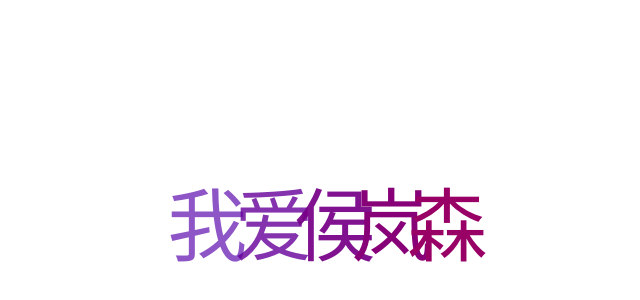
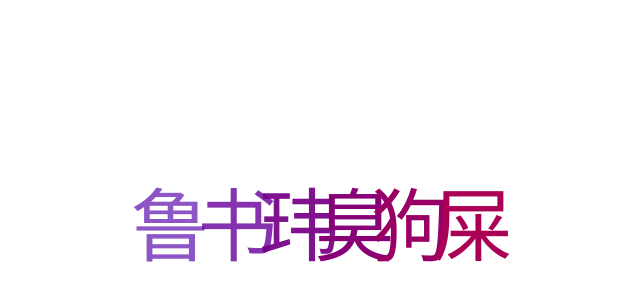
Before and after one commit to jiuyouhell/-, a plain HTML site: page index.html in a window 1280 px wide. Shown: the part 180-480 px from the top of the page, without its empty margins (322-962 px from the left). Drawn offline with Linux system fonts and the light colour scheme.

Commit message:
Update index.html

```diff
--- a/index.html
+++ b/index.html
@@ -89,11 +89,12 @@
 </style>
 <body>
     <ul>
-        <li>我</li>
-        <li>爱</li>
-        <li>侯</li>
-        <li>岚</li>
-        <li>森</li>
+        <li>鲁</li>
+        <li>书</li>
+        <li>玮</li>
+        <li>臭</li>
+        <li>狗</li>
+	<li>屎</li>
 
     </ul>
 
```
